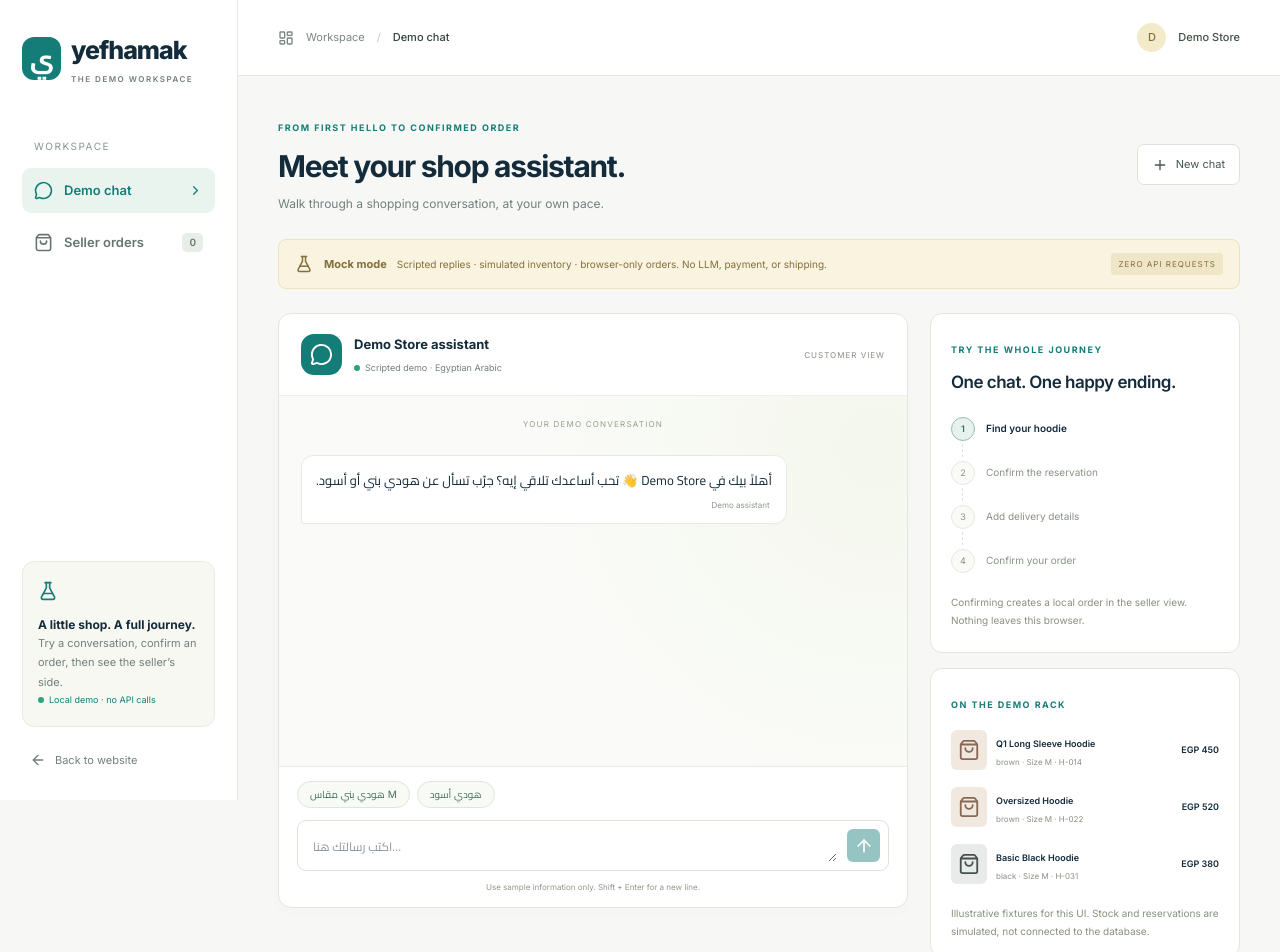
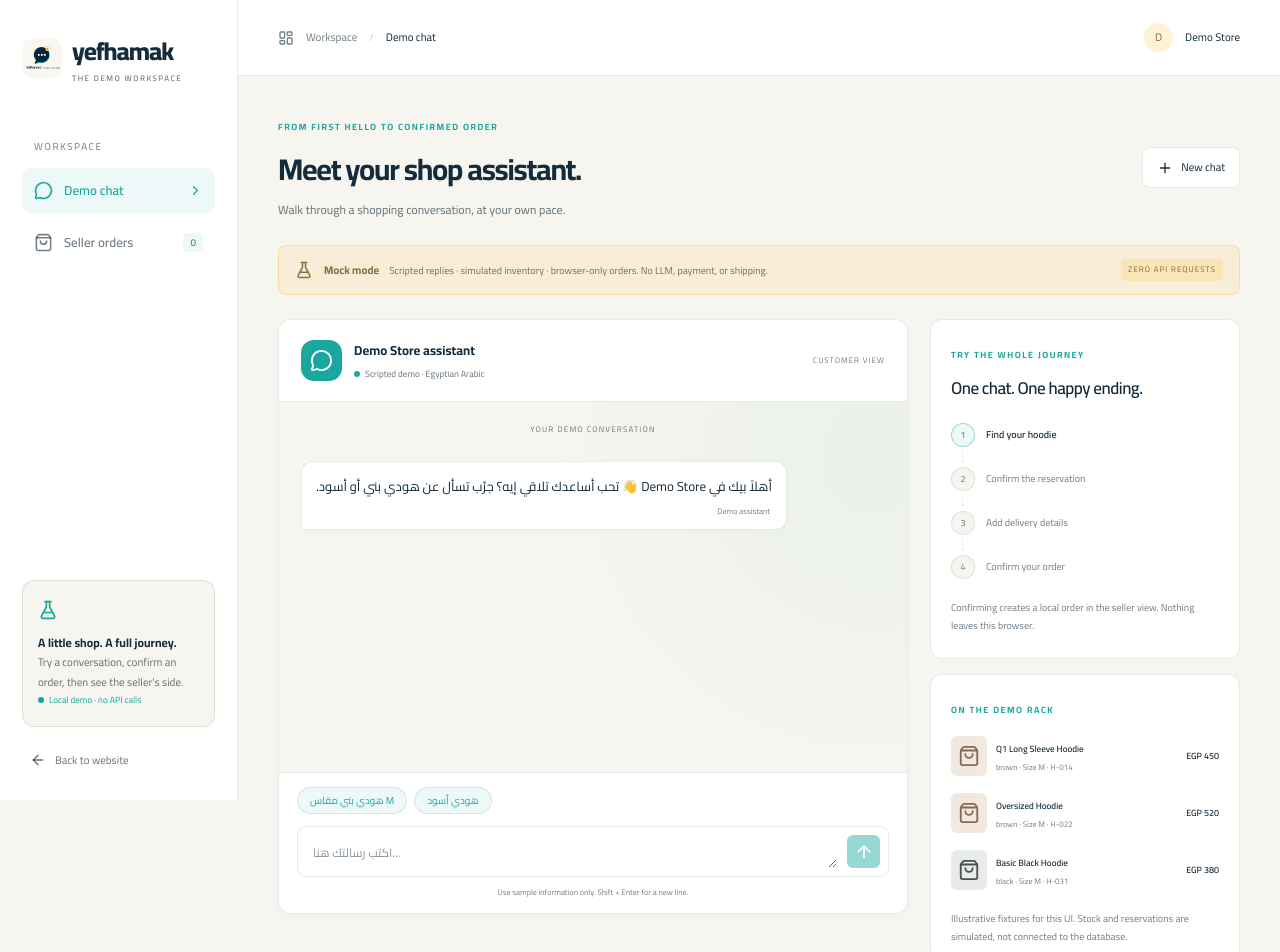
Before and after one commit to zeyadkhaled2/yefhamak, a Next.js app: page /demo in a window 1280 px wide. Shown: the top 952 px of the page. Built offline with nearby package versions, Linux system fonts and the light colour scheme.

Commit message:
style: align demo workspace with landing page branding

```diff
--- a/app/globals.css
+++ b/app/globals.css
@@ -1,6 +1,14 @@
 @import url('https://fonts.googleapis.com/css2?family=Cairo:wght@400;600;700;800;900&family=Inter:wght@400;500;600;700;800;900&display=swap');
 @import 'tailwindcss';
-:root { font-family: 'Cairo', 'Inter', sans-serif; }
+:root {
+  --brand-font: 'Cairo', 'Inter', sans-serif;
+  --brand-ink: #142B3B;
+  --brand-teal: #19A7A0;
+  --brand-teal-hover: #148C86;
+  --brand-cream: #F7F5EF;
+  --brand-yellow: #FFBE37;
+  font-family: var(--brand-font);
+}
 * { box-sizing: border-box; }
 html { scroll-behavior: smooth; }
 body { margin: 0; background: #F7F5EF; }
--- a/components/demo/DemoWorkspace.tsx
+++ b/components/demo/DemoWorkspace.tsx
@@ -69,7 +69,7 @@ export default function DemoWorkspace({ view }: { view: 'chat' | 'orders' }) {
 
   return <div className="demo-app" dir="ltr" lang="en">
     <aside className="demo-sidebar">
-      <Link href="/" className="demo-brand"><span className="brand-symbol">ي</span><span>yefhamak<span className="brand-caption">THE DEMO WORKSPACE</span></span></Link>
+      <Link href="/" className="demo-brand"><img src="/yefhamak-logo.png" alt="" className="brand-logo" /><span>yefhamak<span className="brand-caption">THE DEMO WORKSPACE</span></span></Link>
       <div className="workspace-label">WORKSPACE</div>
       <nav aria-label="Demo navigation">
         <Link href="/demo" className={view === 'chat' ? 'nav-item active' : 'nav-item'}><MessageCircle size={19} /> Demo chat <ChevronRight size={15} /></Link>
--- a/components/demo/demo.css
+++ b/components/demo/demo.css
@@ -1,11 +1,11 @@
 .demo-app {
-  --ink:#142b3b;
-  --teal:#147d78;
-  --muted:#71807e;
+  --ink:var(--brand-ink);
+  --teal:var(--brand-teal);
+  --muted:rgba(20,43,59,.65);
   color:var(--ink);
-  background:#f7f8f5;
+  background:var(--brand-cream);
   min-height:100vh;
-  font-family:'Inter','Cairo',sans-serif;
+  font-family:var(--brand-font);
   font-size:14px;
   display:flex;
 }
@@ -27,14 +27,14 @@
   color:inherit;
 }
 .demo-app :focus-visible {
-  outline:3px solid #16a39b;
+  outline:3px solid var(--brand-teal);
   outline-offset:3px;
 }
 .demo-sidebar {
   width:238px;
   flex-shrink:0;
   background:#fff;
-  border-right:1px solid #e4e9e4;
+  border-right:1px solid rgba(20,43,59,.1);
   padding:32px 22px;
   display:flex;
   flex-direction:column;
@@ -58,7 +58,7 @@
   background:var(--teal);
   color:#fff;
   border-radius:12px;
-  font-family:'Cairo',sans-serif;
+  font-family:var(--brand-font);
 }
 .brand-caption {
   display:block;
@@ -71,7 +71,7 @@
 .workspace-label {
   font-size:10px;
   letter-spacing:1.5px;
-  color:#8a9690;
+  color:rgba(20,43,59,.6);
   margin:54px 12px 14px;
 }
 .nav-item {
@@ -83,29 +83,29 @@
   margin-bottom:7px;
   font-size:13px;
   font-weight:600;
-  color:#677571!important;
+  color:rgba(20,43,59,.6)!important;
 }
 .nav-item.active {
-  background:#e9f4ef;
+  background:rgba(25,167,160,.08);
   color:var(--teal)!important;
 }
 .nav-item:hover {
-  background:#f1f5f1;
+  background:rgba(25,167,160,.08);
 }
 .nav-item>svg:last-child,.nav-count {
   margin-left:auto;
 }
 .nav-count {
   font-size:10px;
-  background:#e7eee8;
+  background:rgba(25,167,160,.08);
   padding:2px 7px;
   border-radius:5px;
 }
 .sidebar-note {
   margin-top:auto;
   padding:19px 15px;
-  background:#f7f8f2;
-  border:1px solid #e8ecdf;
+  background:var(--brand-cream);
+  border:1px solid rgba(20,43,59,.1);
   border-radius:12px;
 }
 .note-icon {
@@ -133,7 +133,7 @@
   display:inline-block;
   width:6px;
   height:6px;
-  background:#28a47e;
+  background:var(--brand-teal);
   border-radius:50%;
 }
 .back-home {
@@ -150,14 +150,14 @@
 }
 .demo-topbar {
   height:76px;
-  border-bottom:1px solid #e4e9e4;
+  border-bottom:1px solid rgba(20,43,59,.1);
   background:#fff;
   padding:0 40px;
   display:flex;
   align-items:center;
   justify-content:space-between;
   font-size:11px;
-  color:#7a8781;
+  color:rgba(20,43,59,.6);
 }
 .demo-topbar>span {
   display:flex;
@@ -165,20 +165,20 @@
   align-items:center;
 }
 .demo-topbar strong {
-  color:#33453b;
+  color:var(--brand-ink);
   font-weight:500;
 }
 .breadcrumb {
   color:#c2cac1;
 }
 .store-chip {
-  color:#405147;
+  color:var(--brand-ink);
   font-weight:500;
 }
 .store-avatar {
   display:grid;
   place-items:center;
-  background:#f3eaca;
+  background:rgba(255,190,55,.2);
   color:#857138;
   width:29px;
   height:29px;
@@ -205,10 +205,10 @@
 }
 .page-heading h1 {
   font-size:30px;
-  line-height:1.2;
+  line-height:1.4;
   letter-spacing:-1.3px;
   margin:12px 0 10px;
-  font-weight:650;
+  font-weight:700;
 }
 .page-heading p {
   font-size:12px;
@@ -230,18 +230,18 @@
 }
 .button.secondary {
   background:white;
-  border-color:#dce3db;
-  color:#45574d;
+  border-color:rgba(20,43,59,.1);
+  color:var(--brand-ink);
 }
 .button.secondary:hover {
-  background:#edf3ed;
+  background:rgba(25,167,160,.08);
 }
 .button.primary {
   background:var(--teal);
   color:white;
 }
 .button.primary:hover {
-  background:#0c6661;
+  background:var(--brand-teal-hover);
 }
 .button.danger {
   background:#a34038;
@@ -251,8 +251,8 @@
   display:flex;
   align-items:center;
   gap:11px;
-  background:#f9f3df;
-  border:1px solid #eee2b9;
+  background:rgba(255,190,55,.12);
+  border:1px solid rgba(255,190,55,.35);
   border-radius:8px;
   padding:13px 16px;
   color:#82703d;
@@ -275,7 +275,7 @@
   white-space:nowrap;
   font-size:8px!important;
   letter-spacing:1px;
-  background:#efe6c8;
+  background:rgba(255,190,55,.2);
   padding:5px 7px;
   border-radius:4px;
 }
@@ -287,17 +287,17 @@
 }
 .chat-panel {
   background:#fff;
-  border:1px solid #dfe7de;
+  border:1px solid rgba(20,43,59,.1);
   border-radius:13px;
   overflow:hidden;
-  box-shadow:0 4px 16px #243b2c04;
+  box-shadow:0 4px 16px rgba(20,43,59,.02);
 }
 .chat-header {
   display:flex;
   align-items:center;
   gap:12px;
   padding:20px 22px;
-  border-bottom:1px solid #edf0e9;
+  border-bottom:1px solid rgba(20,43,59,.1);
 }
 .assistant-avatar {
   width:41px;
@@ -310,7 +310,7 @@
 }
 .chat-header h2 {
   font-size:13px;
-  font-weight:650;
+  font-weight:700;
   margin:0 0 6px;
 }
 .chat-header p {
@@ -325,20 +325,20 @@
   font-size:8px;
   letter-spacing:1px;
   margin-left:auto;
-  color:#859084;
+  color:rgba(20,43,59,.6);
 }
 .chat-messages {
   height:370px;
   overflow-y:auto;
   padding:22px;
-  background:radial-gradient(circle at 95% 15%,#f4f7ed,transparent 50%),#fafbf8;
+  background:radial-gradient(circle at 95% 15%,rgba(25,167,160,.06),transparent 50%),var(--brand-cream);
   scrollbar-width:thin;
 }
 .chat-date {
   text-align:center;
   font-size:8px;
   letter-spacing:1.2px;
-  color:#97a18e;
+  color:rgba(20,43,59,.6);
   margin:0 0 25px;
 }
 .message-row {
@@ -354,16 +354,16 @@
   max-width:87%;
   border-radius:12px 12px 12px 3px;
   background:white;
-  border:1px solid #e7ebe2;
-  box-shadow:0 2px 3px #23382403;
+  border:1px solid rgba(20,43,59,.1);
+  box-shadow:0 2px 3px rgba(20,43,59,.02);
   padding:12px 14px;
   font-size:13px;
   line-height:1.9;
-  font-family:'Cairo','Inter',sans-serif;
+  font-family:var(--brand-font);
 }
 .user .message-bubble {
-  background:#e0f0e8;
-  border-color:#d3e8dd;
+  background:rgba(25,167,160,.12);
+  border-color:rgba(25,167,160,.2);
   border-radius:12px 12px 3px 12px;
 }
 .message-meta {
@@ -371,16 +371,16 @@
   justify-content:flex-end;
   align-items:center;
   gap:5px;
-  font-family:'Inter',sans-serif;
+  font-family:var(--brand-font);
   font-size:8px;
   line-height:1.2;
-  color:#8c998c;
+  color:rgba(20,43,59,.6);
   margin-top:8px;
   direction:ltr;
 }
 .typing {
   font-size:10px;
-  color:#829080;
+  color:rgba(20,43,59,.6);
   padding:8px;
   display:flex;
   gap:8px;
@@ -391,7 +391,7 @@
 }
 .chat-composer {
   padding:14px 18px;
-  border-top:1px solid #e7ebe3;
+  border-top:1px solid rgba(20,43,59,.1);
 }
 .quick-prompts {
   display:flex;
@@ -401,20 +401,20 @@
   min-height:25px;
 }
 .quick-prompts button,.quick-prompts a {
-  border:1px solid #dce7db;
+  border:1px solid rgba(20,43,59,.1);
   border-radius:20px;
-  background:#f7faf5;
-  color:#44705a;
+  background:rgba(25,167,160,.08);
+  color:var(--brand-teal);
   font-size:10px;
   padding:5px 12px;
 }
 .quick-prompts button:hover {
-  background:#e6f3e6;
+  background:rgba(25,167,160,.08);
 }
 .chat-composer form {
   display:flex;
   gap:10px;
-  border:1px solid #dce3d8;
+  border:1px solid rgba(20,43,59,.1);
   border-radius:9px;
   align-items:flex-end;
   padding:8px 8px 8px 12px;
@@ -430,14 +430,14 @@
   background:transparent;
   line-height:1.9;
   padding:3px;
-  font-family:'Cairo',sans-serif;
+  font-family:var(--brand-font);
   font-size:12px;
 }
 .chat-composer textarea:focus {
   outline:none;
 }
 .chat-composer form:focus-within {
-  box-shadow:0 0 0 2px #69b3a8;
+  box-shadow:0 0 0 2px rgba(25,167,160,.4);
 }
 .send-button {
   display:grid;
@@ -453,7 +453,7 @@
 .composer-footnote {
   font-size:8px;
   text-align:center;
-  color:#8e998a;
+  color:rgba(20,43,59,.6);
   margin:10px 0 0;
 }
 .chat-context {
@@ -462,7 +462,7 @@
 }
 .context-card {
   background:white;
-  border:1px solid #dfe7de;
+  border:1px solid rgba(20,43,59,.1);
   border-radius:12px;
   padding:23px 20px;
 }
@@ -482,7 +482,7 @@
   align-items:center;
   gap:11px;
   font-size:10px;
-  color:#899386;
+  color:rgba(20,43,59,.6);
   position:relative;
   padding-bottom:20px;
 }
@@ -495,13 +495,13 @@
   left:11px;
   top:27px;
   height:13px;
-  border-left:1px dashed #dbe4d7;
+  border-left:1px dashed rgba(20,43,59,.1);
 }
 .journey li>span {
   display:grid;
   place-items:center;
-  border:1px solid #e2e8de;
-  background:#fafbf7;
+  border:1px solid rgba(20,43,59,.1);
+  background:var(--brand-cream);
   width:24px;
   height:24px;
   border-radius:50%;
@@ -512,8 +512,8 @@
   font-weight:600;
 }
 .journey li.current>span {
-  border-color:#96bcb0;
-  background:#e6f2eb;
+  border-color:rgba(25,167,160,.4);
+  background:rgba(25,167,160,.08);
   color:var(--teal);
 }
 .journey li.complete {
@@ -527,7 +527,7 @@
 .context-caption {
   font-size:10px;
   line-height:1.8;
-  color:#86917f;
+  color:rgba(20,43,59,.6);
   margin:20px 0 0;
 }
 .catalog {
@@ -559,7 +559,7 @@
 }
 .catalog-item p {
   font-size:8px;
-  color:#879282;
+  color:rgba(20,43,59,.6);
   margin:4px 0 0;
 }
 .catalog-item>span:last-child {
@@ -572,11 +572,11 @@
   display:flex;
   align-items:center;
   gap:12px;
-  background:#e9f1e7;
-  border:1px solid #dce6d5;
+  background:rgba(25,167,160,.08);
+  border:1px solid rgba(20,43,59,.1);
   border-radius:10px;
   padding:18px 17px;
-  color:#456645!important;
+  color:var(--brand-teal)!important;
 }
 .seller-shortcut strong {
   font-size:10px;
@@ -586,7 +586,7 @@
   font-size:9px;
   display:block;
   margin-top:6px;
-  color:#85937b;
+  color:rgba(20,43,59,.6);
 }
 .seller-shortcut>svg:last-child {
   margin-left:auto;
@@ -596,10 +596,10 @@
   justify-content:space-between;
   gap:12px;
   font-size:9px;
-  color:#98a18f;
+  color:rgba(20,43,59,.6);
   margin:32px 0 0;
   padding-top:16px;
-  border-top:1px solid #e4e9dd;
+  border-top:1px solid rgba(20,43,59,.1);
 }
 .order-stats {
   display:grid;
@@ -610,12 +610,12 @@
 .order-stats>div {
   padding:23px;
   background:white;
-  border:1px solid #e0e7db;
+  border:1px solid rgba(20,43,59,.1);
   border-radius:11px;
 }
 .order-stats span {
   font-size:11px;
-  color:#7a8976;
+  color:rgba(20,43,59,.6);
 }
 .order-stats strong {
   display:block;
@@ -626,12 +626,12 @@
 }
 .order-stats p {
   font-size:9px;
-  color:#93a08c;
+  color:rgba(20,43,59,.6);
   margin:0;
 }
 .orders-panel {
   background:white;
-  border:1px solid #dfe7d9;
+  border:1px solid rgba(20,43,59,.1);
   border-radius:12px;
   overflow:hidden;
 }
@@ -641,7 +641,7 @@
   align-items:center;
   justify-content:space-between;
   padding:18px 20px;
-  border-bottom:1px solid #e8eee2;
+  border-bottom:1px solid rgba(20,43,59,.1);
   flex-wrap:wrap;
 }
 .order-tabs {
@@ -655,10 +655,10 @@
   padding:8px 11px;
   border-radius:6px;
   font-size:10px;
-  color:#87917f;
+  color:rgba(20,43,59,.6);
 }
 .order-tabs button.selected {
-  background:#eaf3e6;
+  background:rgba(25,167,160,.08);
   color:var(--teal);
   font-weight:600;
 }
@@ -666,8 +666,8 @@
   display:flex;
   gap:8px;
   align-items:center;
-  color:#8d9885;
-  border:1px solid #e2e8db;
+  color:rgba(20,43,59,.6);
+  border:1px solid rgba(20,43,59,.1);
   border-radius:7px;
   padding:8px 10px;
 }
@@ -680,7 +680,7 @@
   min-width:0;
 }
 .order-search:focus-within {
-  box-shadow:0 0 0 2px #7bb8a6;
+  box-shadow:0 0 0 2px rgba(25,167,160,.4);
 }
 .empty-orders {
   padding:65px 20px 75px;
@@ -689,8 +689,8 @@
 .empty-orders>span {
   display:grid;
   place-items:center;
-  background:#edf4e8;
-  color:#709966;
+  background:rgba(25,167,160,.08);
+  color:var(--brand-teal);
   border-radius:18px;
   width:65px;
   height:65px;
@@ -702,7 +702,7 @@
   letter-spacing:-.5px;
 }
 .empty-orders p {
-  color:#8b9682;
+  color:rgba(20,43,59,.6);
   font-size:12px;
   line-height:1.8;
   max-width:370px;
@@ -719,15 +719,15 @@
 }
 .order-table th {
   font-size:9px;
-  color:#8c9785;
-  background:#fbfcf8;
+  color:rgba(20,43,59,.6);
+  background:var(--brand-cream);
   padding:14px 20px;
   font-weight:500;
 }
 .order-table td {
   padding:20px;
   font-size:11px;
-  border-top:1px solid #eff2e9;
+  border-top:1px solid rgba(20,43,59,.1);
 }
 .order-table td strong {
   font-size:10px;
@@ -736,7 +736,7 @@
 .order-table small,.summary-line small {
   display:block;
   font-size:9px;
-  color:#929d8b;
+  color:rgba(20,43,59,.6);
   margin-top:7px;
 }
 .order-total {
@@ -748,12 +748,12 @@
   padding:5px 9px;
   font-size:9px;
   text-transform:capitalize;
-  background:#faf1d5;
+  background:rgba(255,190,55,.18);
   color:#947832;
 }
 .status-pill.reviewed {
-  background:#e6f2e6;
-  color:#477646;
+  background:rgba(25,167,160,.08);
+  color:var(--brand-teal);
 }
 .status-pill.cancelled {
   background:#f6e7e3;
@@ -770,7 +770,7 @@
 }
 .orders-note {
   font-size:10px;
-  color:#929c89;
+  color:rgba(20,43,59,.6);
   margin-top:17px;
   line-height:1.7;
 }
@@ -805,13 +805,13 @@
   margin:auto;
   width:min(480px,calc(100% - 32px));
   max-height:90vh;
-  border:1px solid #e3e8df;
+  border:1px solid rgba(20,43,59,.1);
   border-radius:16px;
   padding:30px;
-  color:#142b3b;
+  color:var(--brand-ink);
   overflow:auto;
   background:#fff;
-  font-family:'Inter','Cairo',sans-serif;
+  font-family:var(--brand-font);
   font-size:12px;
   box-shadow:0 20px 80px #132b3a33;
 }
@@ -825,38 +825,38 @@
 }
 .demo-dialog>p {
   line-height:1.8;
-  color:#818e7b;
+  color:rgba(20,43,59,.6);
 }
 .dialog-close {
   position:absolute;
   right:15px;
   top:15px;
   border:0;
-  background:#f0f4ec;
+  background:rgba(25,167,160,.08);
   border-radius:50%;
   width:30px;
   height:30px;
   display:grid;
   place-items:center;
-  color:#6b7b62;
+  color:rgba(20,43,59,.7);
 }
 .detail-date {
   font-size:10px;
 }
 .detail-section {
-  border-top:1px solid #e6ecdf;
+  border-top:1px solid rgba(20,43,59,.1);
   padding-top:19px;
   margin-top:22px;
 }
 .detail-section h3 {
   font-size:10px;
-  color:#8a9683;
+  color:rgba(20,43,59,.6);
   text-transform:uppercase;
   letter-spacing:1px;
   margin:0 0 14px;
 }
 .detail-section p {
-  color:#687c5e;
+  color:rgba(20,43,59,.7);
   margin:8px 0;
   font-size:12px;
 }
@@ -868,7 +868,7 @@
   font-size:12px;
 }
 .grand-total {
-  border-top:1px solid #e8edde;
+  border-top:1px solid rgba(20,43,59,.1);
   margin-top:6px;
   padding-top:16px;
 }
@@ -961,7 +961,7 @@
     position:static;
     padding:16px 20px;
     border-right:0;
-    border-bottom:1px solid #e2e9dc;
+    border-bottom:1px solid rgba(20,43,59,.1);
   }
   .demo-brand {
     font-size:23px;
@@ -1128,3 +1128,6 @@
     transition:none!important;
   }
 }
+
+/* Use the same supplied mark as the landing page. */
+.demo-brand .brand-logo { width:40px; height:40px; border-radius:12px; object-fit:cover; }
```
Also changed, not shown: 1 other file (tests, documents, lock files or other folders).
